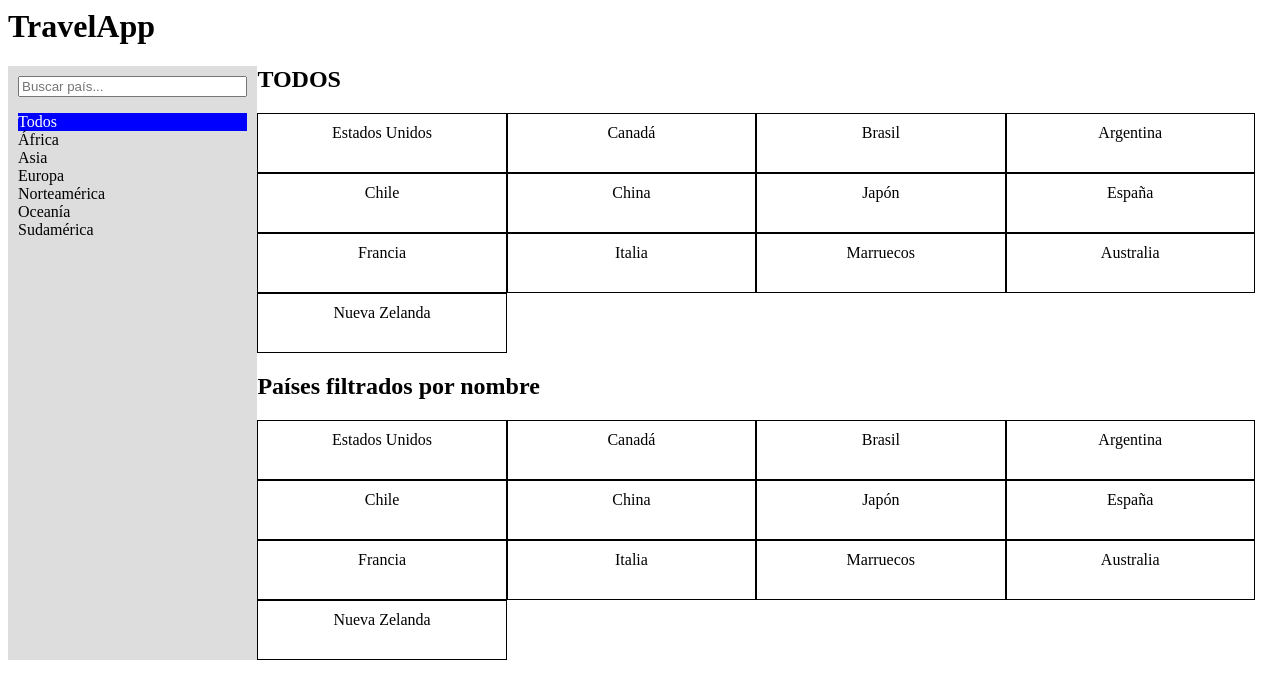
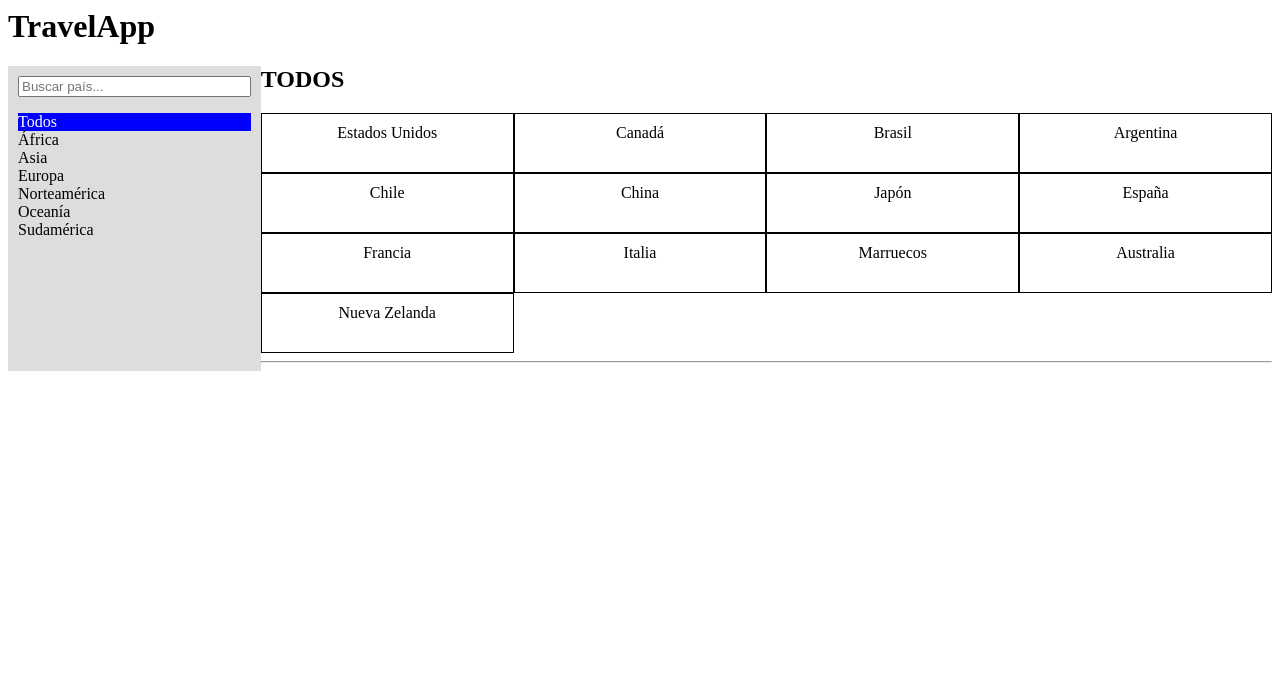
Before and after one commit to dmunozse/travelApp, an Angular app: page / in a window 1280 px wide. Shown: the top 698 px of the page. Built offline with nearby package versions, Linux system fonts and the light colour scheme.

Commit message:
Creados dos servicios independientes para traer el listado de continentes y de países.

```diff
--- /dev/null
+++ b/src/app/continent.service.ts
@@ -0,0 +1,17 @@
+import { Injectable } from '@angular/core';
+import { Observable, of } from 'rxjs';
+
+import { Continent } from './continent';
+import { CONTINENTS } from './mock-continents';
+
+@Injectable({
+  providedIn: 'root'
+})
+export class ContinentService {
+
+  constructor() { }
+
+  getContinents(): Observable<Continent[]> {
+    return of(CONTINENTS);
+  }
+}
--- a/src/app/continents-page/continents-page.component.html
+++ b/src/app/continents-page/continents-page.component.html
@@ -15,19 +15,16 @@
   <section class="countries-area">
     <h2 *ngIf="selectedContinent">{{ selectedContinent.name | uppercase}}</h2>
     <li [class.selected]="isActiveCountry(country)"
-        *ngFor="let country of countries"
+        *ngFor="let country of getFilteredCountries()"
         (click)="onSelectCountry(country)"
         class="country-miniature">
       <span>{{ country.name }}</span>
     </li>
-    <span *ngIf="selectedCountry">País seleccionado: {{ selectedCountry.name }}</span>
-    <h2>Países filtrados por nombre</h2>
-    <li [class.selected]="isActiveCountry(country)"
-        *ngFor="let country of getCountries()"
-        (click)="onSelectCountry(country)"
-        class="country-miniature">
-      <span>{{ country.name }}</span>
-    </li>
-    <span *ngIf="!getCountries()?.length">No hay resultados de búsqueda</span>
+    <span *ngIf="!getFilteredCountries()?.length">No hay resultados de búsqueda</span>
+    <hr>
+    <div *ngIf="selectedCountry">
+      <h1>País seleccionado:</h1>
+      <app-country-page [country]="selectedCountry"></app-country-page>
+    </div>
   </section>
 </div>
--- a/src/app/continents-page/continents-page.component.scss
+++ b/src/app/continents-page/continents-page.component.scss
@@ -1,6 +1,6 @@
 .continents-area {
   width: 100%;
-  display: tablle;
+  display: table;
 }
 
 .side-area, .countries-area {
--- a/src/app/continents-page/continents-page.component.ts
+++ b/src/app/continents-page/continents-page.component.ts
@@ -1,10 +1,11 @@
 import { Component, OnInit } from '@angular/core';
 
 import { Continent } from '../continent';
-import { CONTINENTS } from '../mock-continents';
+import { ContinentService } from '../continent.service';
 
 import { Country } from '../country';
-import { COUNTRIES } from '../mock-countries';
+//import { COUNTRIES } from '../mock-countries';
+import { CountryService } from '../country.service';
 
 import { ContinentPipe } from '../continent.pipe';
 import { CountryPipe } from '../country.pipe';
@@ -26,28 +27,40 @@ function filterCountriesByName(countries: any, name: string): any[] {
   styleUrls: ['./continents-page.component.scss']
 })
 export class ContinentsPageComponent implements OnInit {
-  continents = CONTINENTS;
+  continents: Continent[];
   selectedContinent: Continent;
 
-  countries = COUNTRIES;
+  countries: Country[];
   selectedCountry: Country;
 
   private _filteredCountries: any[] = [];
 
-  constructor() {
-    this.updateContinent(CONTINENTS[0]);
+  constructor(private continentService: ContinentService, private countryService: CountryService) {
+
   }
 
   ngOnInit() {
+    this.getContinents();
+    this.getCountries();
+    this.updateContinent(this.continents[0]);
+  }
+
+  getContinents() {
+    this.continentService.getContinents()
+      .subscribe(continents => this.continents = continents);
+  }
+
+  getCountries() {
+    this.countryService.getCountries()
+      .subscribe(countries => this.countries = countries);
+  }
+
+  getFilteredCountries() {
+    return this._filteredCountries;
   }
 
   isActiveContinent(continent: Continent) {
     return continent === this.selectedContinent;
-  }
-
-  updateContinent(continent: Continent) {
-    this.selectedContinent = continent;
-    this._filteredCountries = filterCountriesByContinent(this.countries, this.selectedContinent.id);
   }
 
   isActiveCountry(country: Country) {
@@ -63,12 +76,13 @@ export class ContinentsPageComponent implements OnInit {
     this.updateCountryList(country);
   }
 
+  updateContinent(continent: Continent) {
+    this.selectedContinent = continent;
+    this._filteredCountries = filterCountriesByContinent(this.countries, this.selectedContinent.id);
+  }
+
   updateCountryList(name: string) {
     this._filteredCountries = filterCountriesByName(this._filteredCountries, name);
   }
 
-  getCountries() {
-    return this._filteredCountries;
-  }
-
 }
--- a/src/app/country-page/country-page.component.html
+++ b/src/app/country-page/country-page.component.html
@@ -1,3 +1 @@
-<p>
-country-page works!
-</p>
+<h3>{{ country.name }}</h3>
--- a/src/app/country-page/country-page.component.ts
+++ b/src/app/country-page/country-page.component.ts
@@ -1,4 +1,6 @@
-import { Component, OnInit } from '@angular/core';
+import { Component, OnInit, Input } from '@angular/core';
+
+import { Country } from '../country';
 
 @Component({
   selector: 'app-country-page',
@@ -7,6 +9,8 @@ import { Component, OnInit } from '@angular/core';
 })
 export class CountryPageComponent implements OnInit {
 
+  @Input() country: Country;
+
   constructor() { }
 
   ngOnInit() {
--- /dev/null
+++ b/src/app/country.service.ts
@@ -0,0 +1,17 @@
+import { Injectable } from '@angular/core';
+import { Observable, of } from 'rxjs';
+
+import { Country } from './country';
+import { COUNTRIES } from './mock-countries';
+
+@Injectable({
+  providedIn: 'root'
+})
+export class CountryService {
+
+  constructor() { }
+
+  getCountries(): Observable<Country[]> {
+    return of(COUNTRIES);
+  }
+}
```
